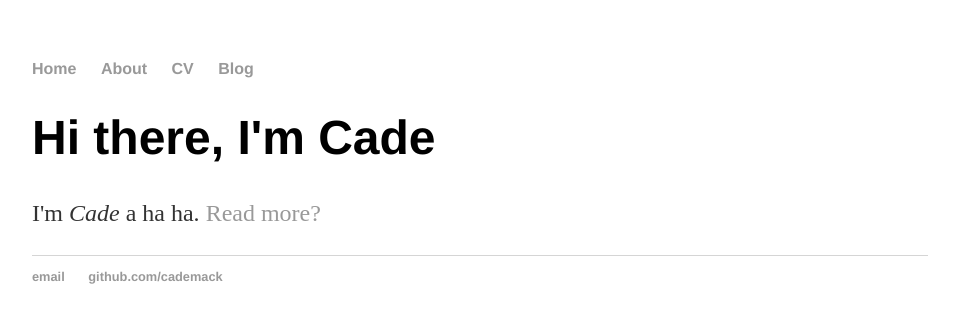
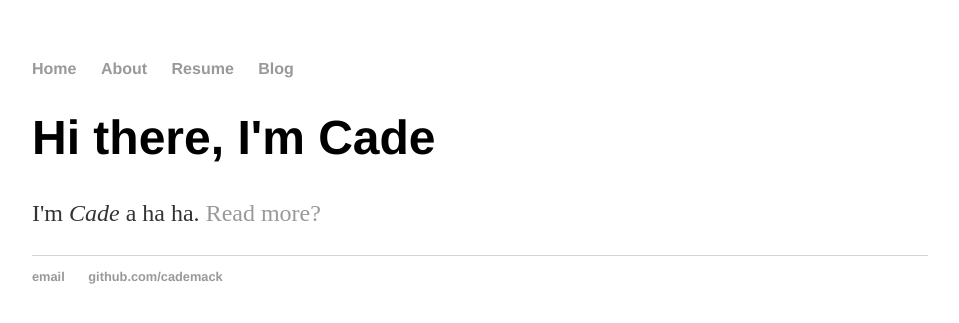
Before and after one commit to cademack/cademack.github.io, a Jekyll site: the page built from index.html, in a window 1280 px wide. Shown: the top 323 px of the page, without its empty margins (160-1119 px from the left). Built offline with Jekyll 4.4.1, drawn with Linux system fonts in a browser that asks for light colours.

Commit message:
Update default.html
linked resume

```diff
--- a/_layouts/default.html
+++ b/_layouts/default.html
@@ -10,7 +10,7 @@
 	    		<ul>
 	        		<li><a href="/">Home</a></li>
 		        	<li><a href="/about">About</a></li>
-	        		<li><a href="/cv">CV</a></li>
+	        		<li><a href="/PublicResume_10-9-19.pdf">Resume</a></li>
 	        		<li><a href="/blog">Blog</a></li>
 	    		</ul>
 			</nav>
```
